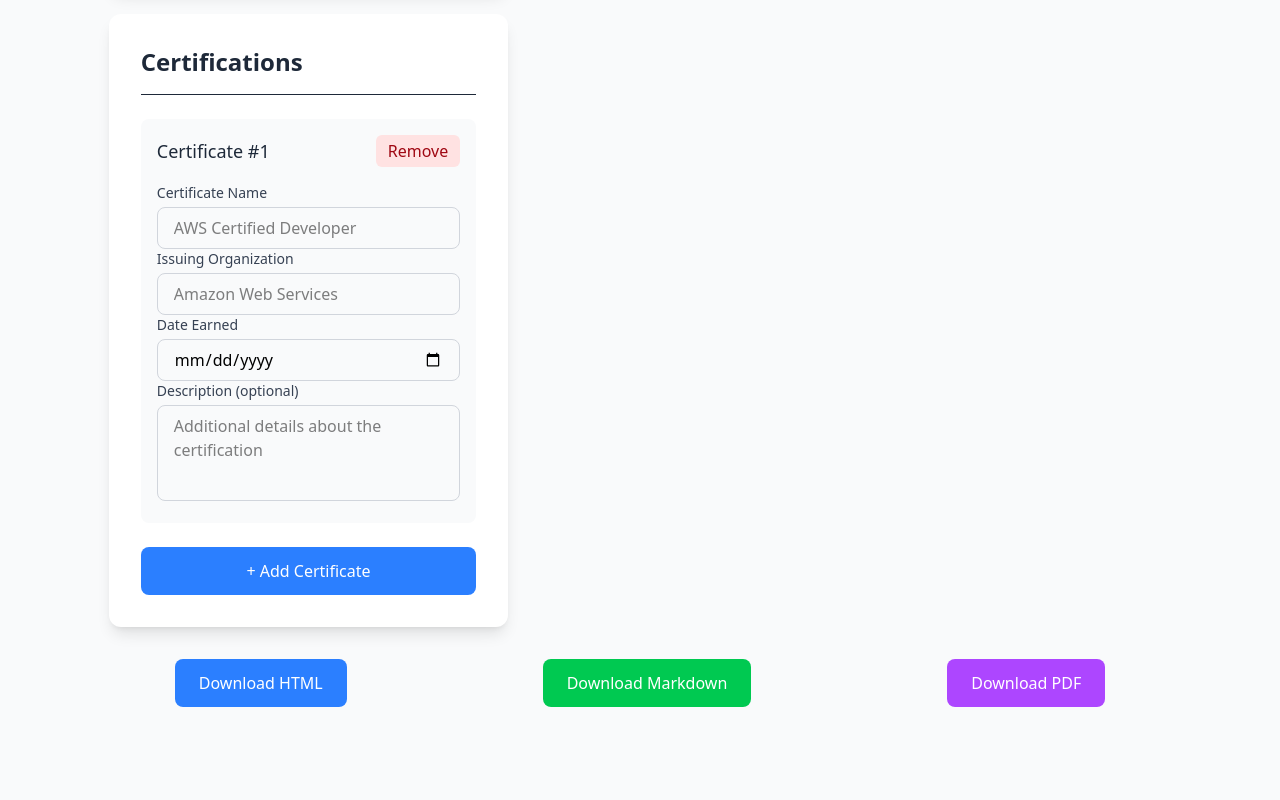
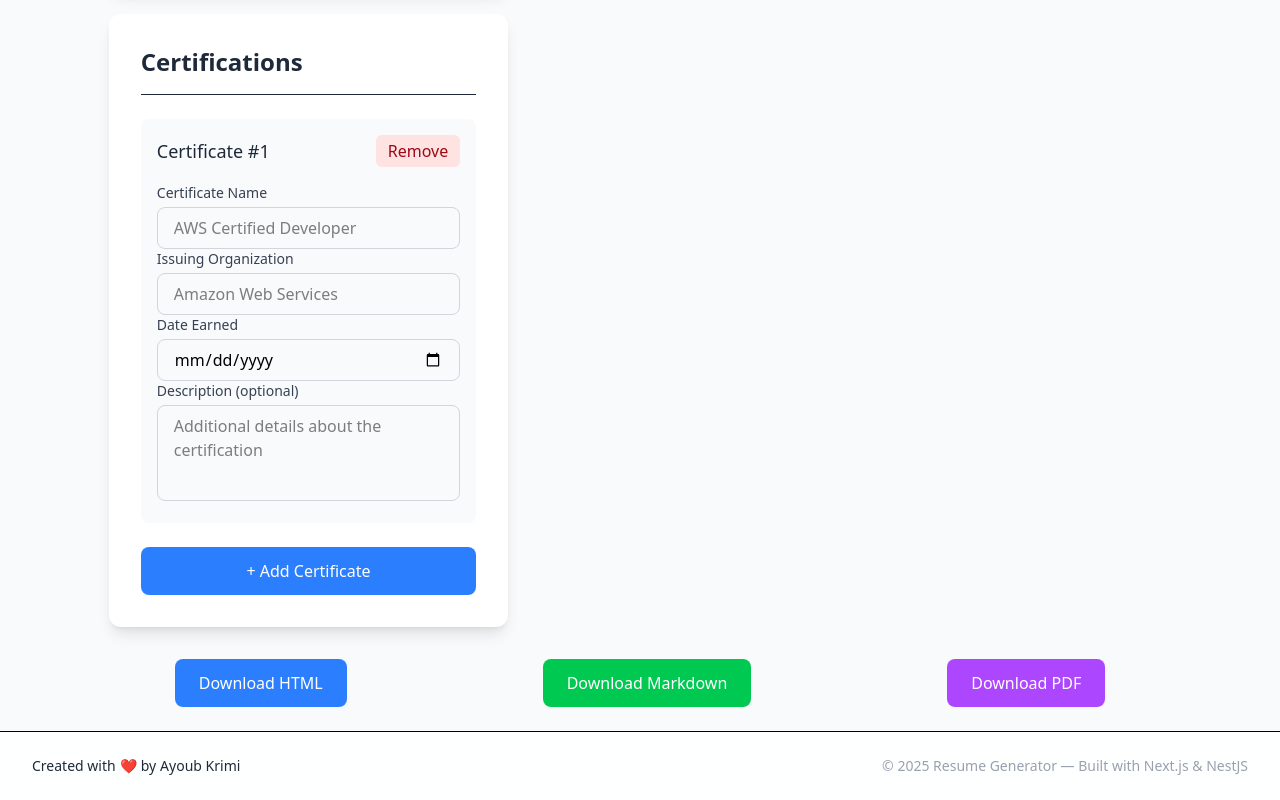
Before and after one commit to AyKrimino/resume-generator, a Next.js app in the folder frontend/: page / in a window 1280 px wide. Shown: the part 3105-3905 px from the top of the page. Before the commit the page ends 3836 px from the top, so only its background shows below. Built offline with nearby package versions, Linux system fonts and the light colour scheme; no server answers.

Commit message:
feat(frontend): add footer component

```diff
--- a/frontend/src/app/layout.tsx
+++ b/frontend/src/app/layout.tsx
@@ -2,6 +2,7 @@ import type { Metadata } from "next";
 import { Geist, Geist_Mono } from "next/font/google";
 import "./globals.css";
 import Header from "@/components/Header";
+import Footer from "@/components/Footer";
 
 const geistSans = Geist({
   variable: "--font-geist-sans",
@@ -31,6 +32,8 @@ export default function RootLayout({
         <main className="min-h-screen">
           <div className="max-w-[95%] mx-auto py-4">{children}</div>
         </main>
+
+        <Footer />
       </body>
     </html>
   );
--- /dev/null
+++ b/frontend/src/components/Footer.tsx
@@ -0,0 +1,28 @@
+const Footer = () => {
+  return (
+    <footer className="w-full bg-white/90 border-t">
+      <div className="max-w-[95%] mx-auto py-6 text-sm text-gray-800 flex flex-col md:flex-row justify-between gap-3 items-center">
+        <div className="flex items-center gap-1">
+          <span>Created with</span>
+          <span className="text-red-500">❤️</span>
+          <span>by</span>
+          <a
+            href="https://github.com/AyKrimino"
+            target="_blank"
+            rel="noreferrer"
+            className="font-medium hover:underline text-gray-800"
+          >
+            Ayoub Krimi
+          </a>
+        </div>
+
+        <div className="text-gray-400 text-xs md:text-sm">
+          © {new Date().getFullYear()} Resume Generator — Built with Next.js &
+          NestJS
+        </div>
+      </div>
+    </footer>
+  );
+};
+
+export default Footer;
```
